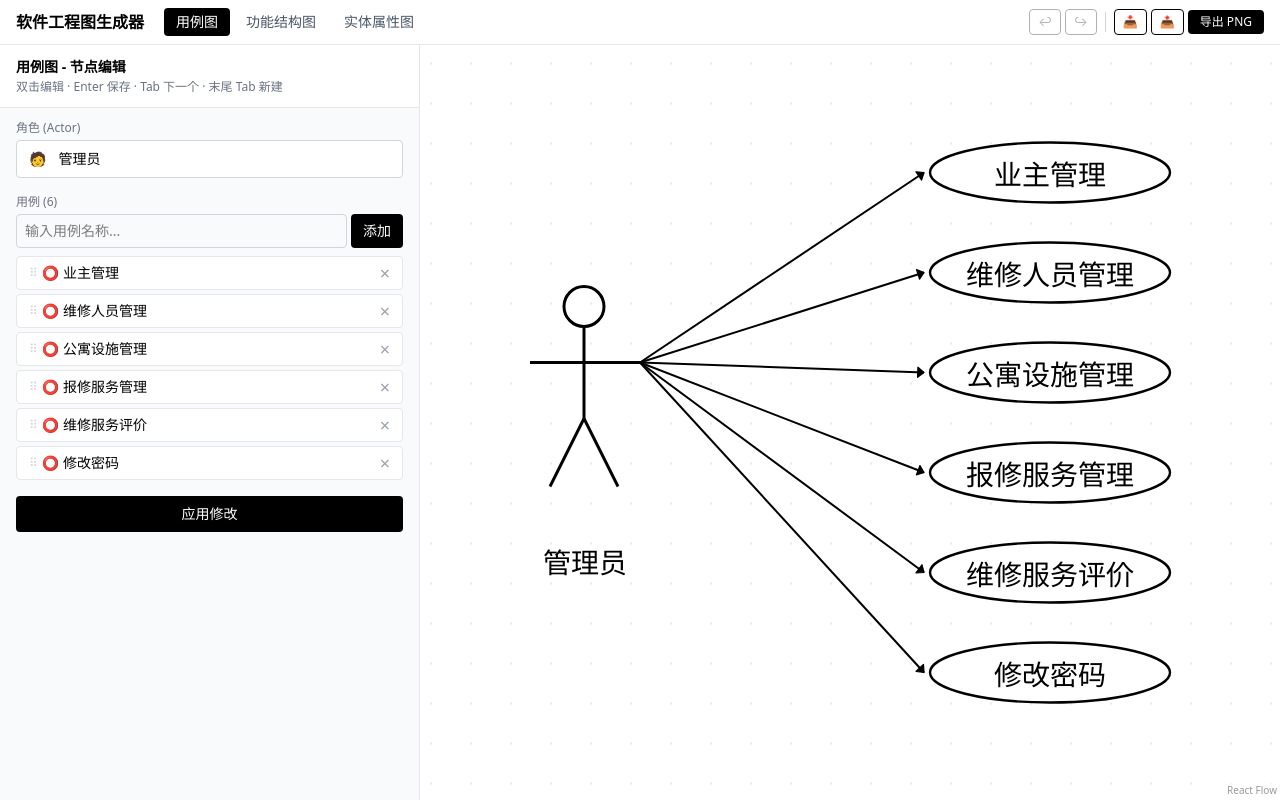
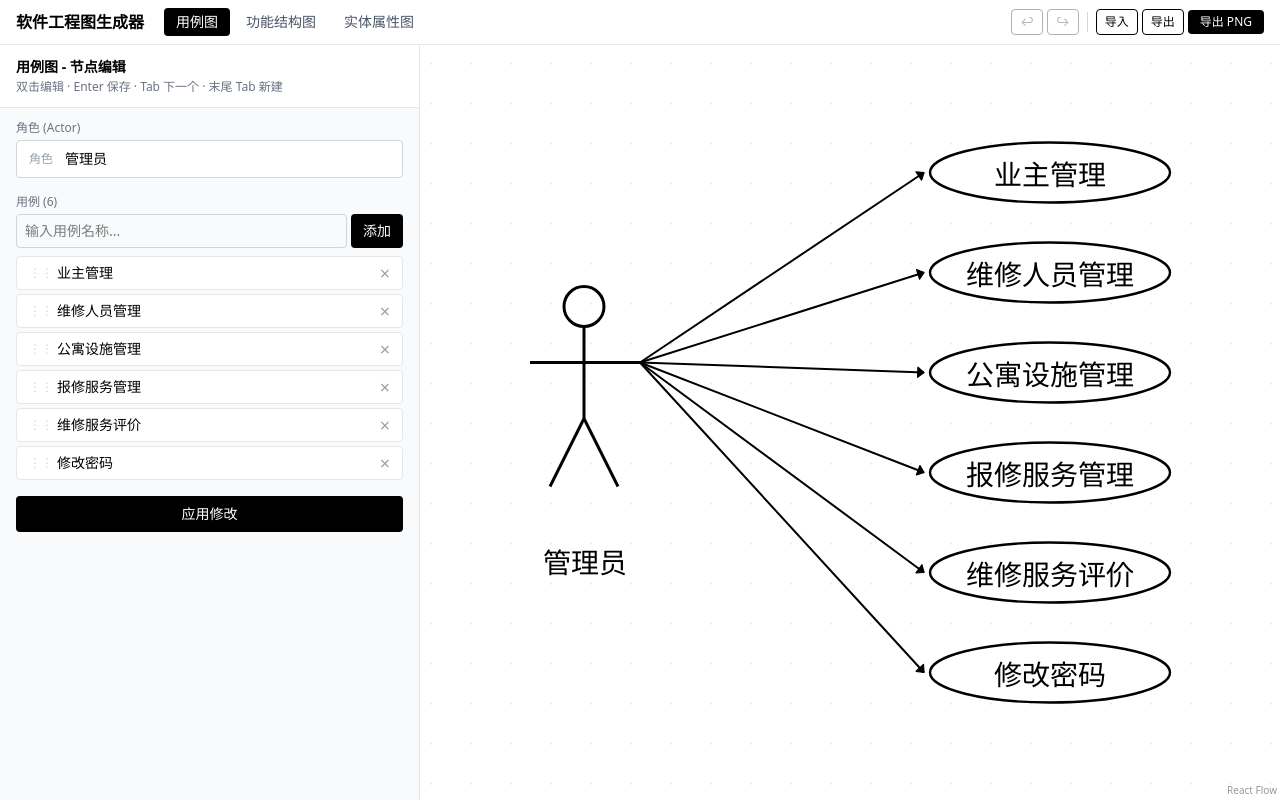
Before and after one commit to AmaTsumeAkira/se-diagram-generator, a React (Vite) app: page / in a window 1280 px wide. Built offline with nearby package versions, Linux system fonts and the light colour scheme.

Commit message:
style: 移除所有emoji，改用纯文字标签
- 导入/导出按钮: emoji → 文字
- 树节点层级: 📁📂📄 → 根/模块/功能
- 列表符号: ⭕ → 直接显示标签
- 拖拽手柄: ⠿ → ⋮⋮
- 角色图标: 🧑 → 文字"角色"

```diff
--- a/src/App.tsx
+++ b/src/App.tsx
@@ -253,8 +253,8 @@ function App() {
           <span className="w-px h-5 bg-gray-300 mx-1" />
 
           {/* Import / Export */}
-          <button onClick={handleImportJson} className="px-2 py-1 text-xs border rounded hover:bg-gray-50" title="导入 JSON">📥</button>
-          <button onClick={handleExportJson} className="px-2 py-1 text-xs border rounded hover:bg-gray-50" title="导出 JSON">📤</button>
+          <button onClick={handleImportJson} className="px-2 py-1 text-xs border rounded hover:bg-gray-50" title="导入 JSON 配置">导入</button>
+          <button onClick={handleExportJson} className="px-2 py-1 text-xs border rounded hover:bg-gray-50" title="导出 JSON 配置">导出</button>
 
           {/* Export PNG */}
           <button onClick={handleExportPng} disabled={exporting} className="px-3 py-1 text-xs bg-black text-white rounded hover:bg-gray-800 disabled:opacity-50">
--- a/src/components/panels/NodeEditor.tsx
+++ b/src/components/panels/NodeEditor.tsx
@@ -210,7 +210,7 @@ function UseCaseEditor({
       <div>
         <div className="text-xs font-medium text-gray-500 mb-1">角色 (Actor)</div>
         <div className="flex items-center gap-2 px-3 py-2 bg-white border border-gray-300 rounded">
-          <span className="text-sm mr-1">🧑</span>
+          <span className="text-xs text-gray-400 mr-1">角色</span>
           <input
             className="flex-1 text-sm bg-transparent focus:outline-none"
             value={state.actorLabel}
@@ -264,7 +264,7 @@ function UseCaseEditor({
               }}
               onDragEnd={() => setDragIdx(null)}
             >
-              <span className="text-xs text-gray-300 mr-1 cursor-grab">⠿</span>
+              <span className="text-xs text-gray-300 mr-1 cursor-grab select-none">⋮⋮</span>
               {editingId === uc.id ? (
                 <InlineEdit
                   value={uc.label}
@@ -282,7 +282,7 @@ function UseCaseEditor({
                   className="flex-1"
                 />
               ) : (
-                <span className="flex-1">⭕ {uc.label}</span>
+                <span className="flex-1">{uc.label}</span>
               )}
               <button
                 onClick={() => removeUseCase(uc.id)}
@@ -449,7 +449,7 @@ function TreeNodeRow({
         style={{ marginLeft: depth * 16 }}
       >
         <span className="text-xs text-gray-400">
-          {depth === 0 ? '📁' : depth === 1 ? '📂' : '📄'}
+          {depth === 0 ? '根' : depth === 1 ? '模块' : '功能'}
         </span>
 
         {isEditing ? (
@@ -621,7 +621,7 @@ function EntityEditor({
               }}
               onDragEnd={() => setDragIdx(null)}
             >
-              <span className="text-xs text-gray-300 mr-1 cursor-grab">⠿</span>
+              <span className="text-xs text-gray-300 mr-1 cursor-grab select-none">⋮⋮</span>
               {editingId === a.id ? (
                 <InlineEdit
                   value={a.label}
@@ -639,7 +639,7 @@ function EntityEditor({
                   className="flex-1"
                 />
               ) : (
-                <span className="flex-1">⭕ {a.label}</span>
+                <span className="flex-1">{a.label}</span>
               )}
               <button
                 onClick={() => removeAttr(a.id)}
```
